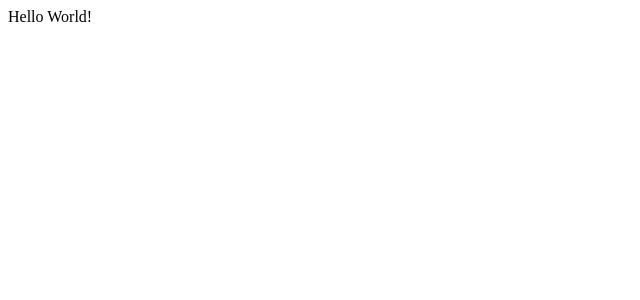
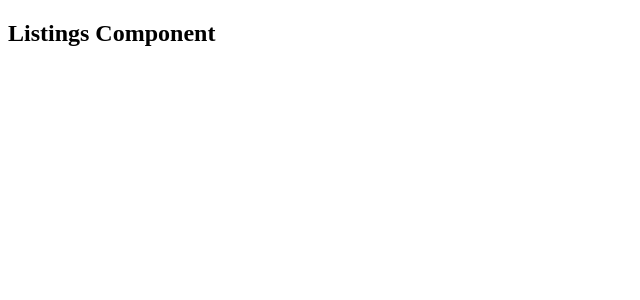
Before and after one commit to jsDeveloper98/tinyhouse_v1_client, a React (Create React App) app: page / in a window 1280 px wide. Shown: the top 300 px of the page, without its empty margins (0-640 px from the left). Built offline with nearby package versions, Linux system fonts and the light colour scheme.

Commit message:
react app first steps

```diff
--- a/src/index.tsx
+++ b/src/index.tsx
@@ -1,10 +1,11 @@
 import React from 'react';
 import { render } from 'react-dom';
+import { Listings } from './sections';
 import reportWebVitals from './reportWebVitals';
 
 render(
   <React.StrictMode>
-    <div>Hello World!</div>
+    <Listings title='Listings Component' />
   </React.StrictMode>,
   document.getElementById('root')
 );
--- /dev/null
+++ b/src/sections/index.tsx
@@ -0,0 +1 @@
+export * from './listings/Listings';
--- /dev/null
+++ b/src/sections/listings/Listings.tsx
@@ -0,0 +1,9 @@
+import * as React from 'react';
+
+interface Props {
+  title: string
+}
+
+export const Listings = ({ title }: Props) => {
+  return <h2>{title}</h2>
+}
--- /dev/null
+++ b/src/sections/listings/index.tsx
@@ -0,0 +1 @@
+export * from './Listings';
```
